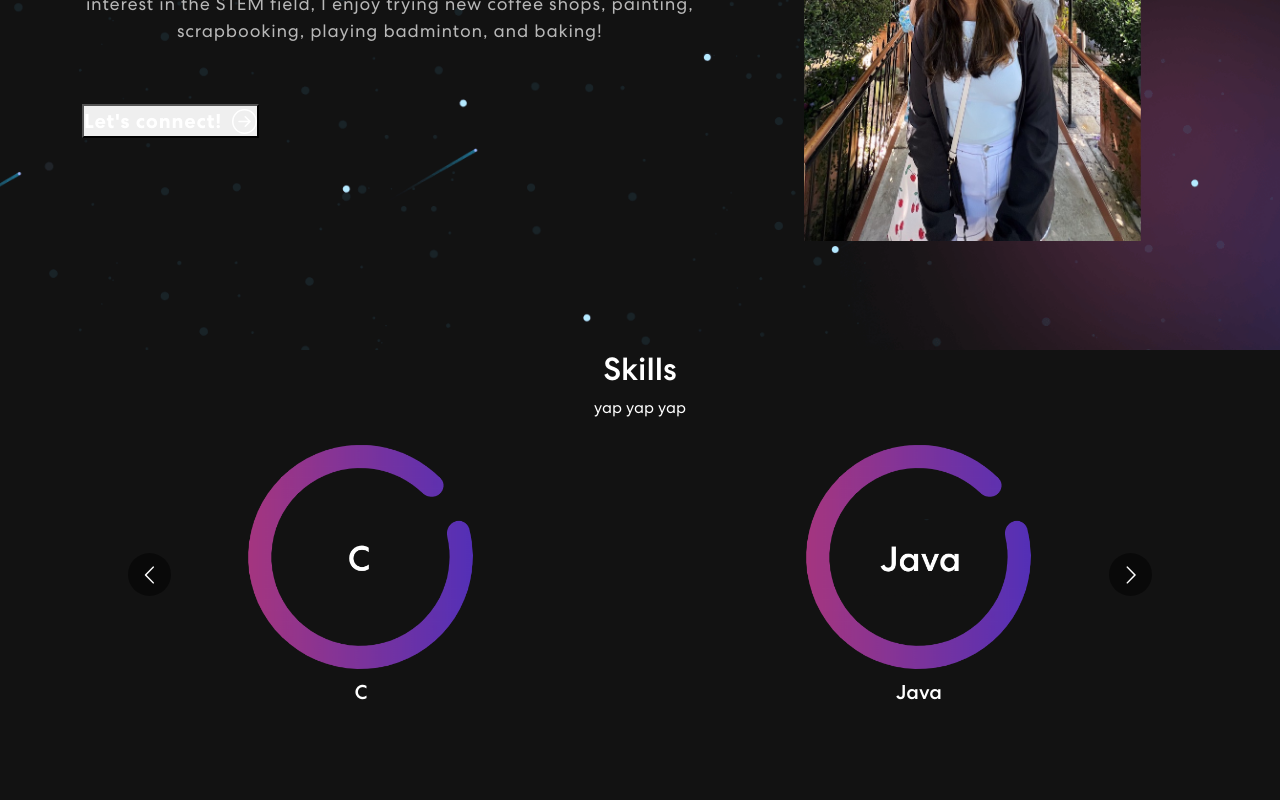
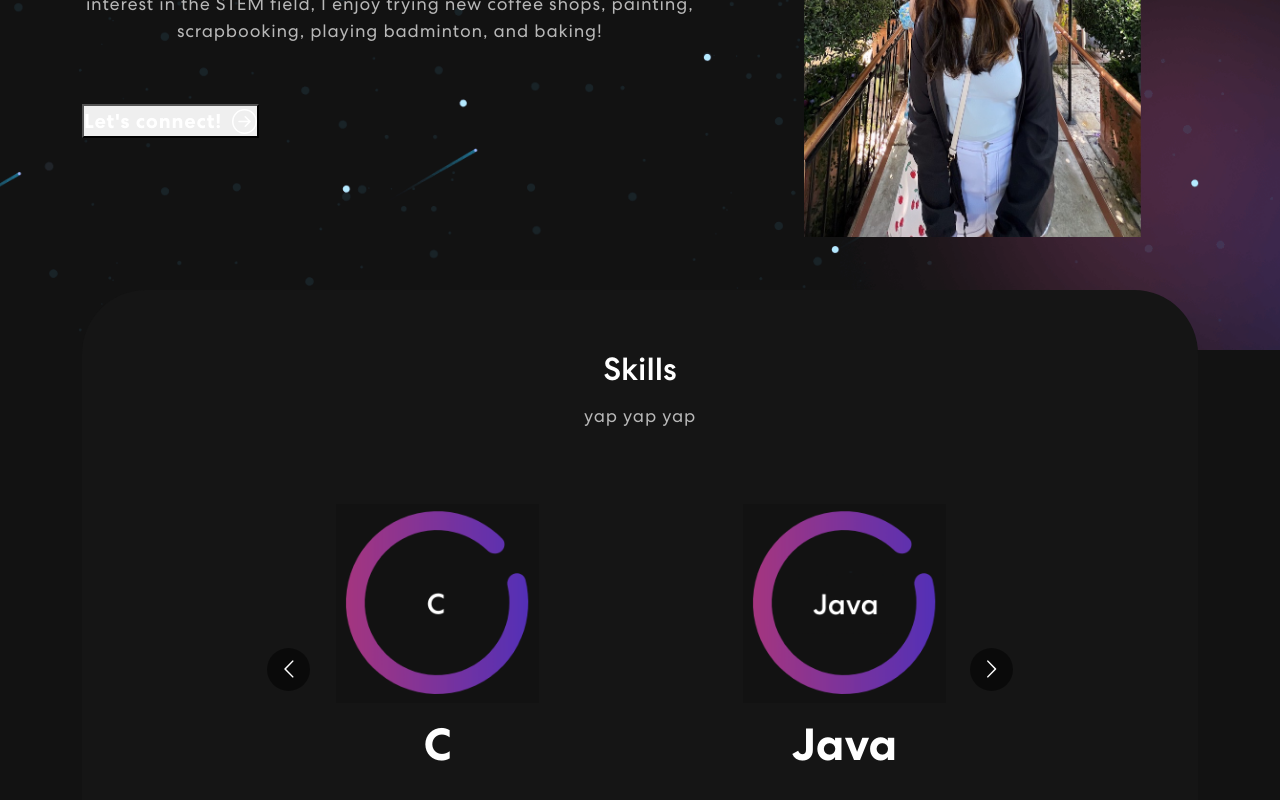
Before and after one commit to sanjheeg/personal_website, a React (Create React App) app: page / in a window 1280 px wide. Shown: the part 610-1410 px from the top of the page. Before the commit the page ends 1323 px from the top, so only its background shows below. Built offline with nearby package versions, Linux system fonts and the light colour scheme.

Commit message:
add skills css

```diff
--- a/src/App.css
+++ b/src/App.css
@@ -330,3 +330,50 @@
 .txt-rotate > .wrap {
   border-right: 0.08em solid #666;
 }
+
+/*skills*/
+
+.skill {
+  padding: 0 0 50px 0;
+  position: relative;
+}
+
+.skill-bx {
+  background: #151515;
+  border-radius: 64px;
+  text-align: center;
+  padding: 60px 50px;
+  margin-top: -60px;
+}
+
+.skill h5 {
+  font-size: 45px;
+  font-weight: 700;
+}
+
+.skill p {
+  color: #B8B8B8;
+  font-size: 18px;
+  letter-spacing: 0.8px;
+  line-height: 1.5em;
+  margin: 14px 0 75px 0;
+}
+
+.skill-slider {
+  width: 80%;
+  margin: 0 auto;
+  position: relative;
+}
+
+.skill-slider .item img {
+  width: 50%;
+  margin: 0 auto 15px auto;
+}
+
+.background-image-left {
+  top:28%;
+  position: absolute;
+  bottom: 0%;
+  width: 40%;
+  z-index: -4;
+}
```
